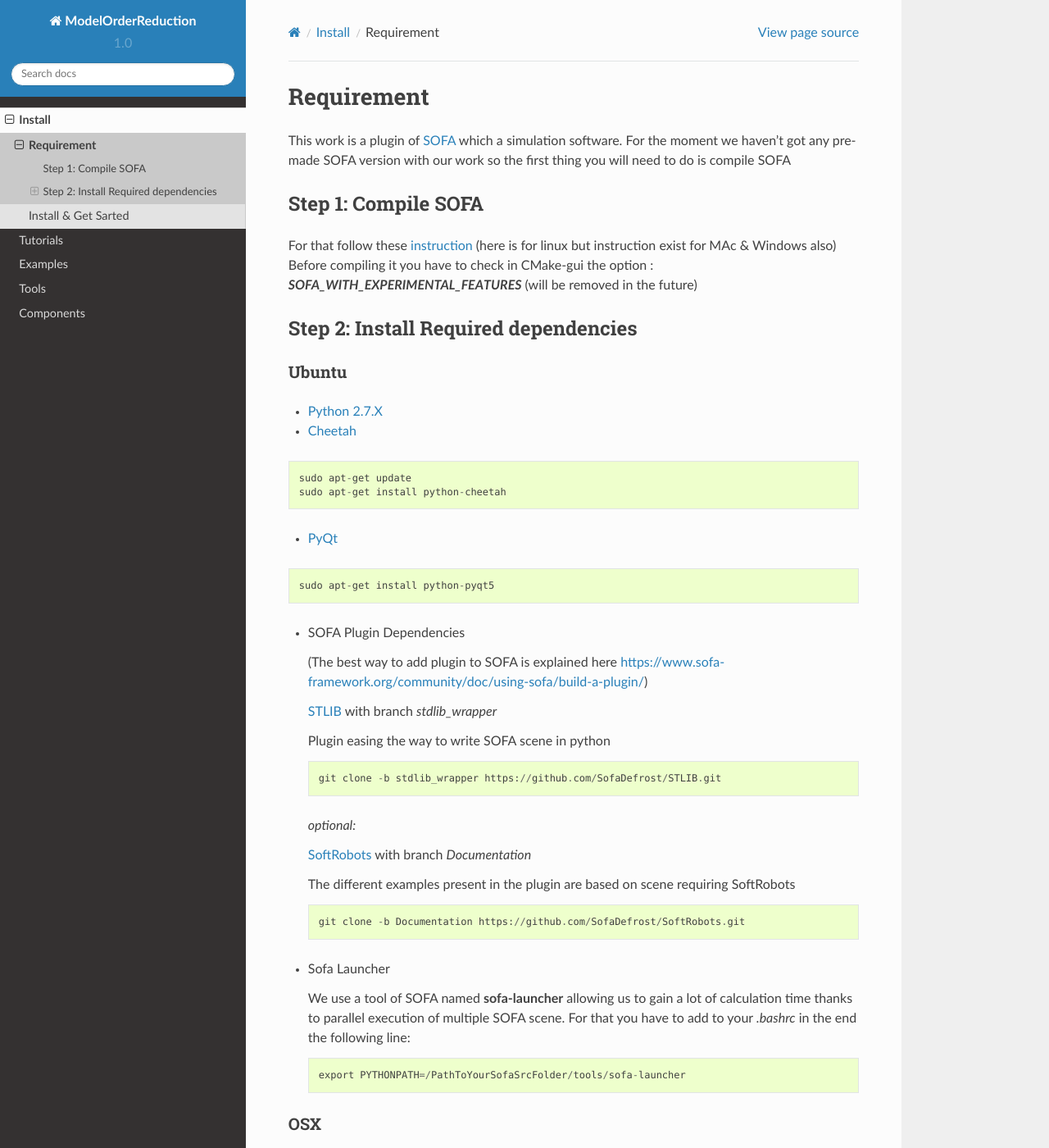
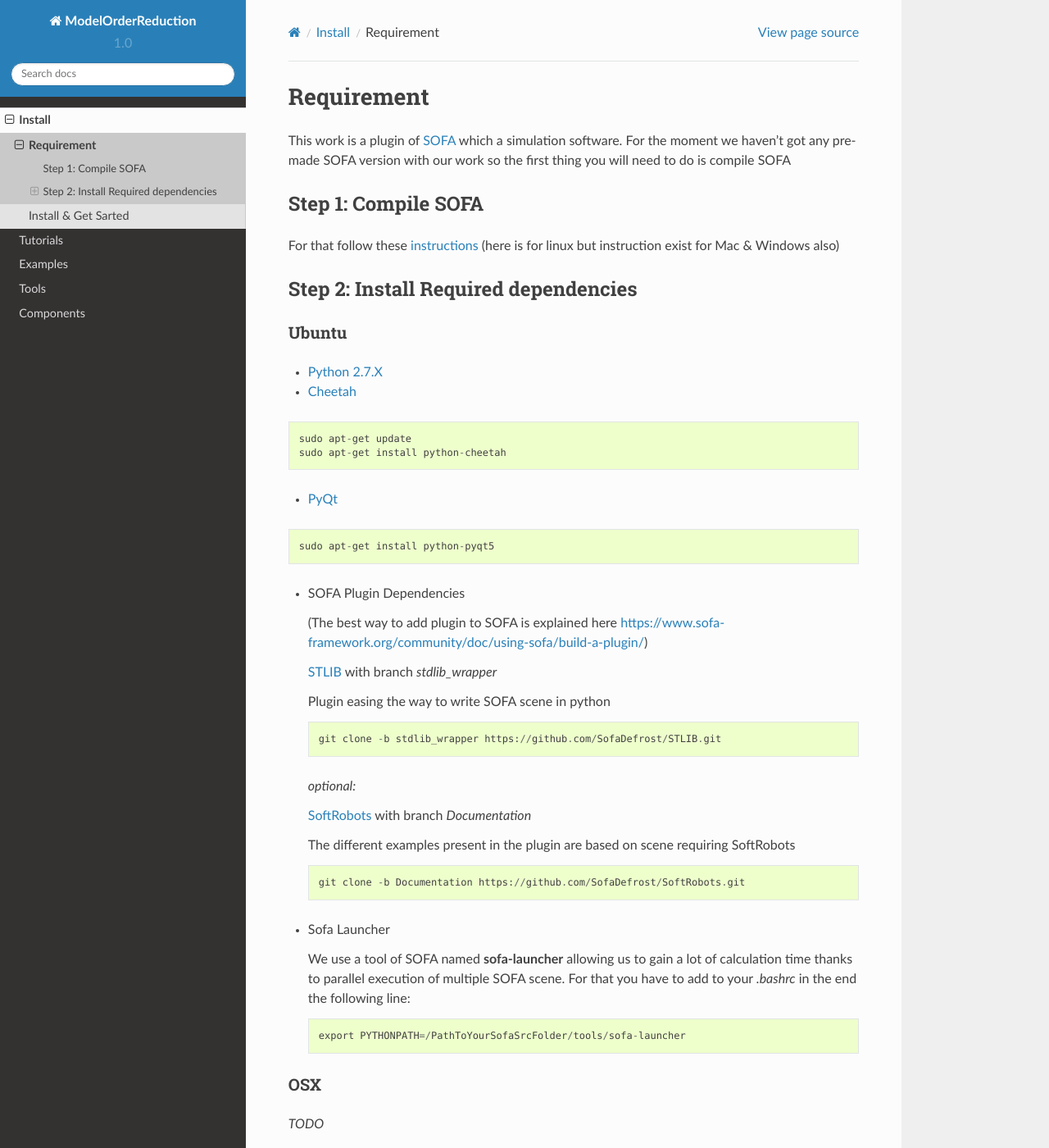
Before and after one commit to SofaDefrost/ModelOrderReduction, a Sphinx documentation site: the page built from doc/sphinx/source/usage/install/requirement.md, in a window 1280 px wide and 1400 px high. Shown: the whole window at 82% size. Built offline with Sphinx 7.4.7 and the Read the Docs theme 2.0.0, drawn with Linux system fonts in a browser that asks for light colours.

Commit message:
Update documentation

```diff
--- a/doc/sphinx/source/usage/install/requirement.md
+++ b/doc/sphinx/source/usage/install/requirement.md
@@ -5,9 +5,7 @@ For the moment we haven't got any pre-made SOFA version with our work so the fir
 
 ## Step 1: Compile SOFA
 
-For that follow these [instruction](https://www.sofa-framework.org/community/doc/getting-started/build/linux/) (here is for linux but instruction exist for MAc & Windows also)
-Before compiling it you have to check in CMake-gui the option : ***SOFA_WITH_EXPERIMENTAL_FEATURES*** (will be removed in the future)
-
+For that follow these [instructions](https://www.sofa-framework.org/community/doc/getting-started/build/linux/) (here is for linux but instruction exist for Mac & Windows also)
 
 ## Step 2: Install Required dependencies
 
```
Also changed, not shown: other parts of doc/sphinx/source/usage/install/requirement.md (+1 -1 lines), README.md (+0 -2 lines), 1 other file.
